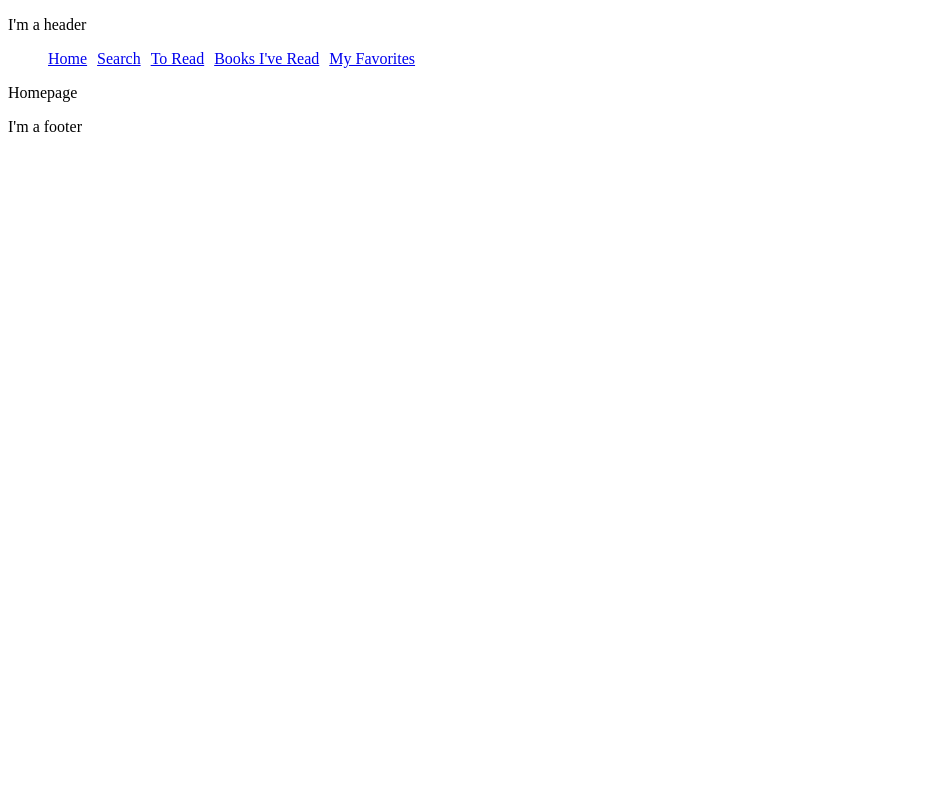
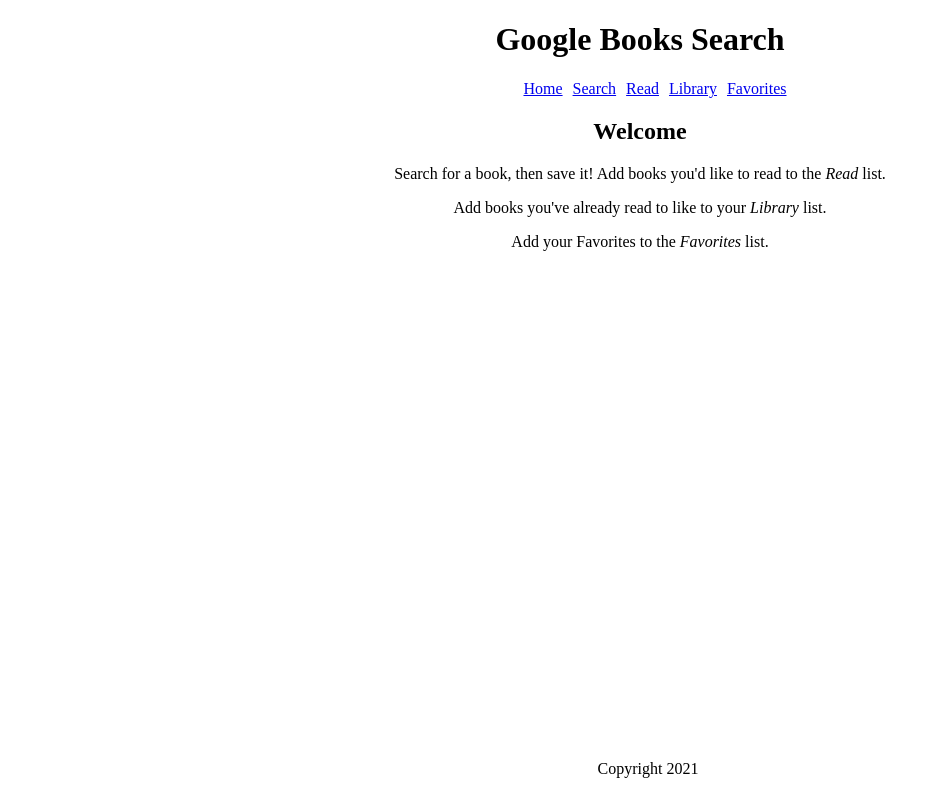
Before and after one commit to raseward14/Google_Books_Search, a React (Create React App) app in the folder client/: page / in a window 1280 px wide. Shown: the whole page, without its empty margins (0-940 px from the left). Built offline with nearby package versions, Linux system fonts and the light colour scheme.

Commit message:
added basic style, homepage, 100vh to app, a header and footer

```diff
--- /dev/null
+++ b/client/src/components/Footer/footer.js
@@ -0,0 +1,12 @@
+import React from 'react';
+import './style.css'
+
+const Footer = () => {
+    return (
+        <div >
+        <footer id='footer'>Copyright 2021</footer>
+        </div>
+    );
+};
+
+export default Footer;
--- /dev/null
+++ b/client/src/components/Footer/style.css
@@ -0,0 +1,6 @@
+#footer {
+    position: fixed;
+    width: 100%;
+    height: 2.5rem;
+    bottom: 0;
+}
--- a/client/src/components/Layout/layout.js
+++ b/client/src/components/Layout/layout.js
@@ -2,8 +2,9 @@
 // the Header, Nav, and Footer will all be constant within app
 import NavBar from '../Navbar/nav';
 import Header from '../header';
-import Footer from '../footer';
+import Footer from '../Footer/footer';
 import { Outlet } from 'react-router-dom';
+import './style.css'
 
 const Layout = ({ search, setSearch }) => {
     return (
--- a/client/src/components/Layout/style.css
+++ b/client/src/components/Layout/style.css
@@ -1,3 +1,5 @@
 .App {
-    text-align: center;
-  }
+  position: relative;
+  /* min-height: 100vh; */
+  text-align: center;
+}
--- a/client/src/components/Navbar/nav.js
+++ b/client/src/components/Navbar/nav.js
@@ -7,9 +7,9 @@
         <ul className='navlinks'>
         <Link to='/' active className='navlink'>Home</Link>
         <Link to='search' className='navlink'>Search</Link>
-        <Link to='read' className='navlink'>To Read</Link>
-        <Link to='library' className='navlink'>Books I've Read</Link>
-        <Link to='favorites' className='navlink'>My Favorites</Link>
+        <Link to='read' className='navlink'>Read</Link>
+        <Link to='library' className='navlink'>Library</Link>
+        <Link to='favorites' className='navlink'>Favorites</Link>
         </ul>
     );
 };
--- a/client/src/components/Navbar/style.css
+++ b/client/src/components/Navbar/style.css
@@ -1,7 +1,3 @@
-.navlinks link {
-    margin-right: 20px;
-}
-
 .navlink {
     margin-right: 10px;
 }
--- a/client/src/components/footer.js
+++ /dev/null
@@ -1,9 +0,0 @@
-import React from 'react';
-const Footer = () => {
-    return (
-        <>
-        <p>I'm a footer</p>
-        </>
-    );
-};
-export default Footer;
--- a/client/src/components/header.js
+++ b/client/src/components/header.js
@@ -2,7 +2,7 @@
 const Header = () => {
     return (
         <>
-        <p>I'm a header</p>
+        <h1>Google Books Search</h1>
         </>
     );
 };
--- a/client/src/pages/HomePage.js
+++ b/client/src/pages/HomePage.js
@@ -2,7 +2,17 @@
 const HomePage = () => {
     return (
         <>
-            <p>Homepage</p>
+            <h2>Welcome</h2>
+            <p>
+                Search for a book, then save it! Add books you'd like to read to the <em>Read</em> list.
+            </p>
+            <p>
+                Add books you've already read to like to your <em>Library</em> list.
+            </p>
+            <p>
+                Add your Favorites to the <em>Favorites</em> list.
+            </p>
+
         </>
     );
 };
```
